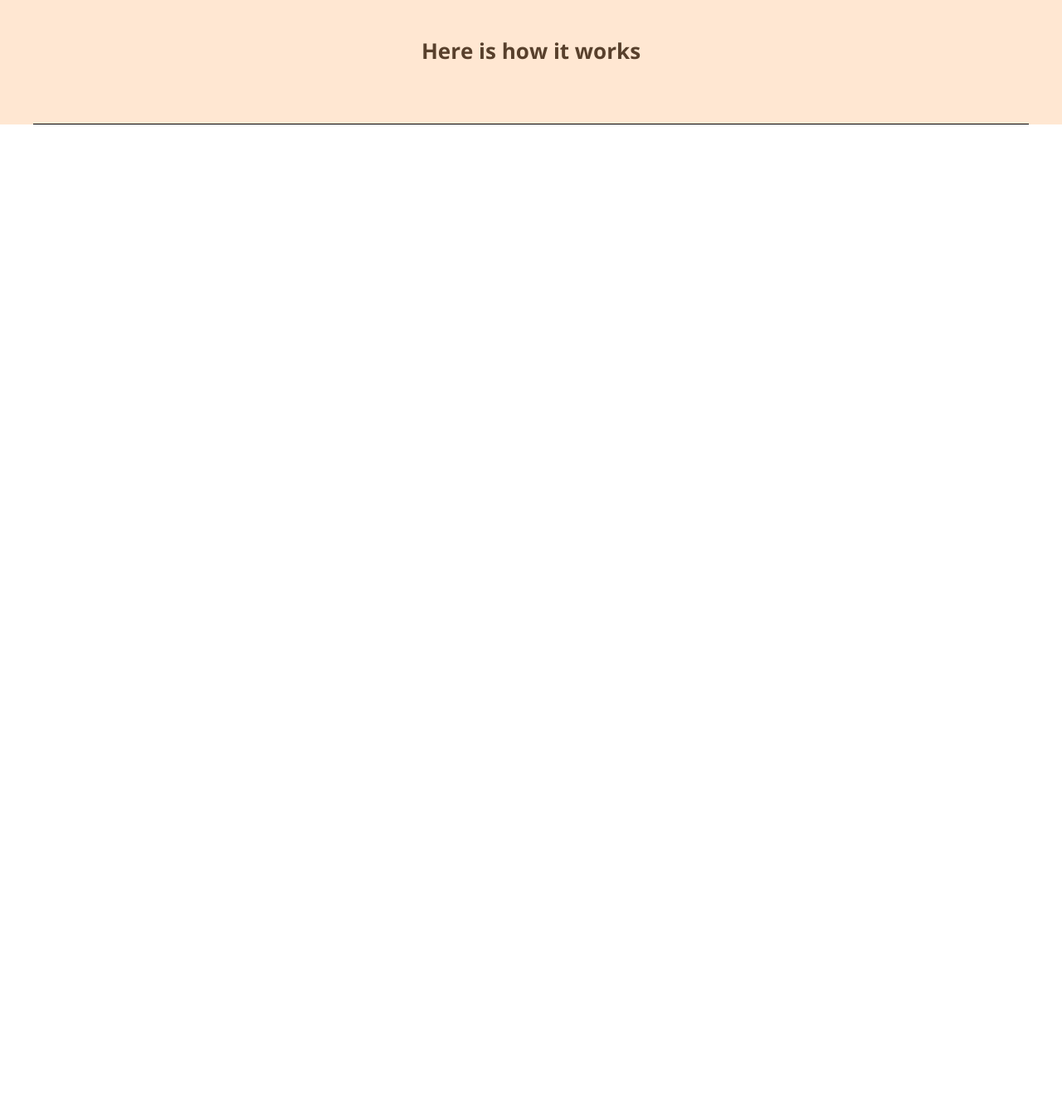
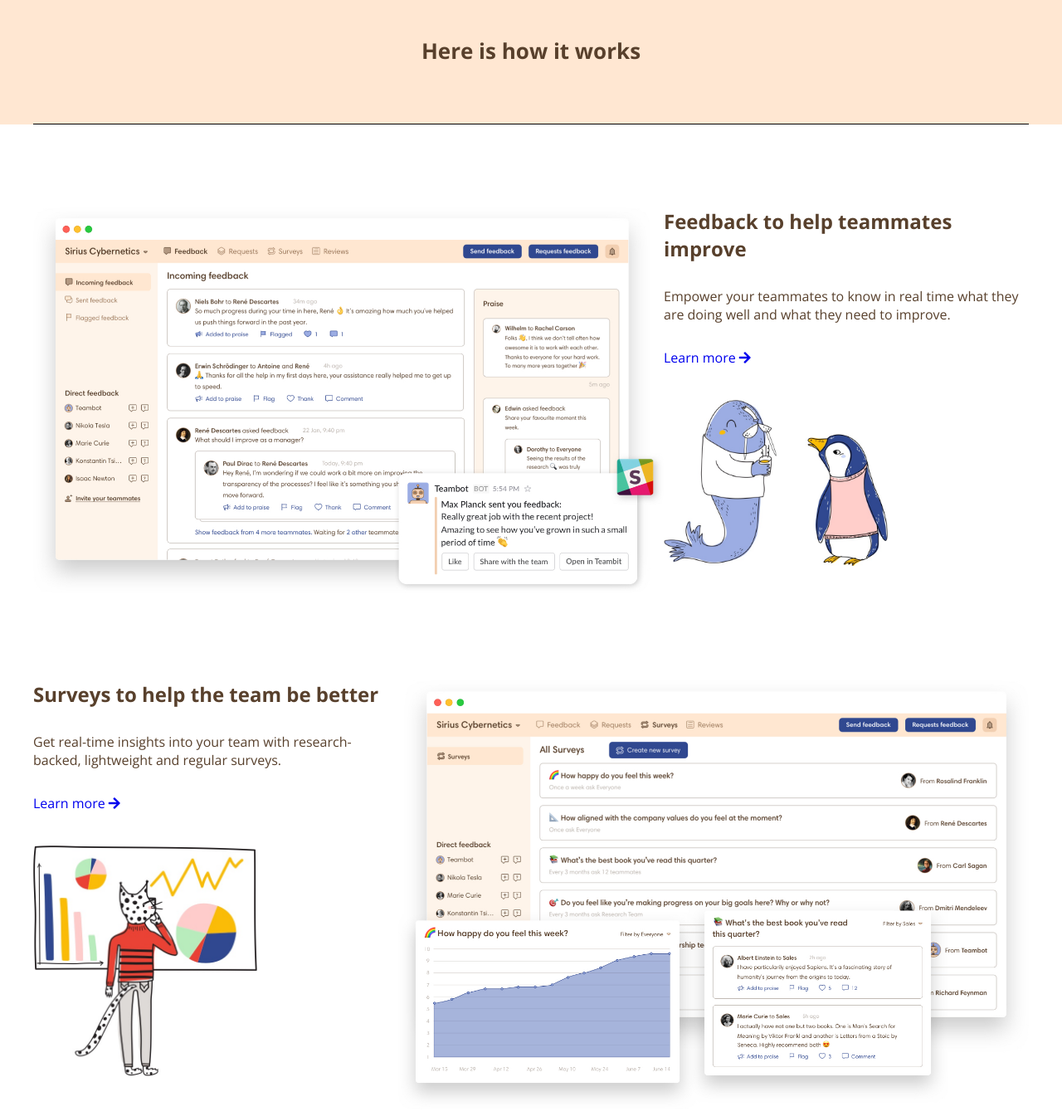
Before and after one commit to CarmineVitale/node-sass-teambit, a website: page index.html in a window 1280 px wide. Shown: the part 2352-3697 px from the top of the page at 83% size. Before the commit the page ends 2502 px from the top, so only its background shows below. Drawn offline with nearby package versions, Linux system fonts and the light colour scheme.

Commit message:
Pausa pranzo

```diff
--- a/index.html
+++ b/index.html
@@ -90,8 +90,56 @@
                     <p>Here is how it works</p>
                 </div>
             </section>
+        </main>
+        <!-- Prima casella -->
+        <section class="dialog">
+            <div class="dialog-image">
+                <img class="window" src="dist/img/employee-feedback.jpg" alt="">
+            </div>
+            <div class="dialog-text">
+                <h2>Feedback to help teammates improve</h2>
+                <p>Empower your teammates to know in real time what they are doing well and what they need to improve.</p>
+                <a href="#">Learn more <i class="fas fa-arrow-right"></i> </a>
+                <img class="image-txt" src="dist/img/communication.jpg" alt="">
+            </div>
+        </section>
+        <!-- Seconda casella -->
+        <section class="dialog">
+            <div class="dialog-image">
+                <img class="window" src="dist/img/employee-survey.jpg" alt="">
+            </div>
+            <div class="dialog-text">
+                <h2>Surveys to help the team be better</h2>
+                <p>Get real-time insights into your team with research-backed, lightweight and regular surveys.</p>
+                <a href="#">Learn more <i class="fas fa-arrow-right"></i> </a>
+                <img class="image-txt" src="dist/img/insights.jpg" alt="">
+            </div>
+        </section>
+        <!-- Terza casella -->
+        <section class="dialog">
+            <div class="dialog-image">
+                <img class="window" src="dist/img/performance-review.jpg" alt="">
+            </div>
+            <div class="dialog-text">
+                <h2>Reviews to help teammates get a fair evaluation</h2>
+                <p>Make better compensation and promotion decisions with objective and quick performance reviews.</p>
+                <a href="#">Learn more <i class="fas fa-arrow-right"></i> </a>
+                <img class="image-txt" src="dist/img/review.jpg" alt="">
+            </div>
+        </section>
+        <!-- Quarta casella -->
+        <section class="dialog">
+            <div class="dialog-image">
+                <img class="window" src="dist/img/employee-recognition.jpg" alt="">
+            </div>
+            <div class="dialog-text">
+                <h2>Praise to help teammates feel valued</h2>
+                <p>Make it a habit to recognize and praise people who do great work.</p>
+                <a href="#">Learn more <i class="fas fa-arrow-right"></i> </a>
+                <img class="image-txt" src="dist/img/recognition.jpg" alt="">
+            </div>
 
-        </main>
+        </section>
 
 
 
--- /dev/null
+++ b/src/scss/partials/_dialog.scss
@@ -0,0 +1,40 @@
+//Utilities
+//immagine in questa sezione
+img.window {
+    max-width: 760px;
+}
+img.image-txt {
+    max-width: 270px;
+    display: block;
+    margin-top: 40px;
+}
+// titoli e paragrafi per queste sezione
+.dialog-text {
+    p {
+        margin: 30px 0;
+    }
+}
+
+
+
+
+.dialog {
+    max-width: $maxwidth;
+    margin: 0 auto;
+    margin-top: 100px;
+    @include flex(center, flex-start);
+    &:nth-child(even) {
+        .dialog-image {
+            order: 1;
+        }
+        .dialog-text {
+            order: 0;
+        }
+    }
+
+
+    .dialog-image,
+    .dialog-text {
+        flex-basis: calc(100% /2)
+    }
+}
--- a/src/scss/style.scss
+++ b/src/scss/style.scss
@@ -3,3 +3,4 @@
 @import 'partials/commons';
 @import 'partials/header';
 @import 'partials/maincontent';
+@import 'partials/dialog';
```
Also changed, not shown: dist/css/style.css.
